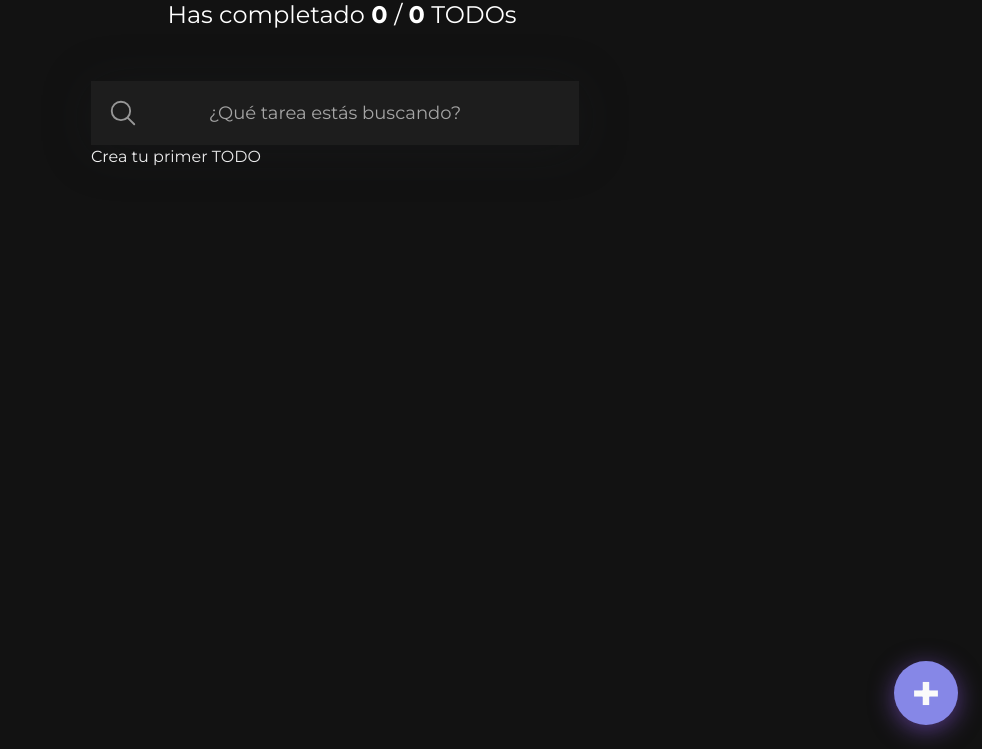
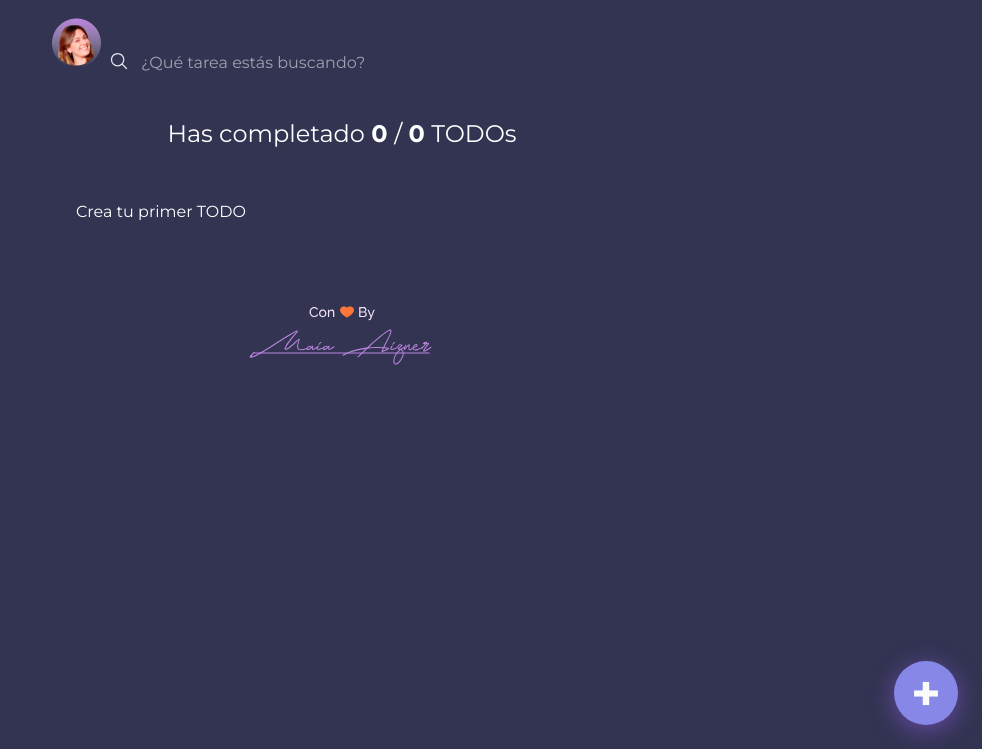
Before and after one commit to maizner/TodoCheck, a React app: page / in a window 1280 px wide. Shown: the part 51-800 px from the top of the page, without its empty margins (298-1280 px from the left). Built offline with nearby package versions, Linux system fonts and the light colour scheme.

Commit message:
comenzando con estilos tailwind segun el diseño figma

```diff
--- a/src/App/App.css
+++ b/src/App/App.css
@@ -1,19 +1,16 @@
-
-
-
 body {
   margin: 0;
   font-family:'Montserrat', 'Arial', sans-serif;
   -webkit-font-smoothing: antialiased;
   -moz-osx-font-smoothing: grayscale;
-  background-color: #121212;
+  background-color: #323452;
   color: #ffffff;
 
 }
 body #root{
-  max-width: 550px;
-  display:block;
-  margin:0 auto;
+  display: flex;
+  flex-direction: column;
+  align-items: center;
 }
 
 code {
--- a/src/App/AppUI.js
+++ b/src/App/AppUI.js
@@ -1,6 +1,7 @@
 import React from 'react';
+import logo from './logo.svg';
+import signature from './signature.svg';
 import { TodoCounter } from '../TodoCounter/TodoCounter';
-import { TodoSearch } from '../TodoSearch/TodoSearch';
 import { TodoList } from '../TodoList/TodoList';
 import { TodoItem } from '../TodoItem/TodoItem';
 import { TodoCreateButton } from '../TodoCreateButton/TodoCreateButton';
@@ -10,6 +11,7 @@ import { TodosInitState } from '../TodosInitState/TodosInitState';
 import { TodosEmptyState } from '../TodosEmptyState/TodosEmptyState';
 import { Modal } from '../Modal/Modal';
 import { TodoForm } from '../TodoForm/TodoForm';
+import { TodoNav } from '../TodoNav/TodoNav';
 import { TodoContext } from '../TodoContext/TodoContext';
 
 // Aprendemos a consumer de dos formas el contexto. Esta es con TodoContext.Consumer
@@ -26,8 +28,12 @@ function AppUI() {
 
     return (
         <>
+            <div className='w-full flex flex-row content-center justify-center py-6 px-8'>
+                <img src={logo} className="" alt="logo" />
+            </div>
+            <div className='flex flex-col content-center justify-center max-w-[580px] w-full'>
+                <TodoNav />
                 <TodoCounter />
-            <TodoSearch />
 
                 <TodoList>
                     {loading &&
@@ -63,6 +69,12 @@ function AppUI() {
                         <TodoForm />
                     </Modal>
                 )}
+            </div>
+            <div className='w-full flex flex-row content-center justify-center py-6 px-8'>
+                <a href="#">
+                <img src={signature} className="" alt="contact me" />
+                </a>
+            </div>
         </>
     );
 }
--- /dev/null
+++ b/src/Avatar/Avatar.js
@@ -0,0 +1,21 @@
+import React from "react";
+import avatar1x from './avatar@1x.png';
+import avatar2x from './avatar@2x.png';
+import avatar3x from './avatar@3x.png';
+
+
+
+function Avatar (){
+    return (
+
+        <img
+            src={avatar1x}
+            srcSet={`${avatar1x} 1x, ${avatar2x} 2x, ${avatar3x} 3x`}
+            sizes="(max-width: 600px) 100vw, 50vw"
+            className="" alt="Maia Aizner"
+        />
+
+    );
+}
+
+export{ Avatar };
--- /dev/null
+++ b/src/TodoNav/TodoNav.js
@@ -0,0 +1,15 @@
+import React from "react";
+import { Avatar } from "../Avatar/Avatar";
+import { TodoSearch } from "../TodoSearch/TodoSearch";
+
+function TodoNav() {
+
+    return(
+        <div className="flex flex-row items-center justify-between w-full h-full ">
+            <Avatar />
+            <TodoSearch />
+        </div>
+    );
+}
+
+export { TodoNav };
--- a/src/TodoSearch/TodoSearch.css
+++ b/src/TodoSearch/TodoSearch.css
@@ -4,7 +4,7 @@
   max-width: 550px;
   margin: 0 24px;
   height: 64px;
-  background: #1D1D1D;
+  /* background: #1D1D1D; */
   border-radius: 4px;
   width: calc(100% - 62px);
   box-shadow: 0px 5px 50px rgba(32, 35, 41, 0.25);
--- a/src/TodoSearch/TodoSearch.js
+++ b/src/TodoSearch/TodoSearch.js
@@ -1,6 +1,6 @@
 import React from 'react';
-import './TodoSearch.css';
 import { IoSearchOutline } from "react-icons/io5";
+
 import { TodoContext } from '../TodoContext/TodoContext';
 
 function TodoSearch() {
@@ -10,12 +10,12 @@ function TodoSearch() {
   } = React.useContext(TodoContext);
 
   return (
-    <div className="TodoSearchContainer">
-      <IoSearchOutline className="Icon Icon-search " />
+    <div className=" flex flex-row justify-between bg-td-secondary-2 w-full h-full rounded-md relative min-h-[43]">
+      <IoSearchOutline className="flex p-2 text-gray-200 absolute top-0 left-0 bottom-0 z-10 w-9 h-9" />
 
       <input
+            className="flex bg-transparent border-none w-full  p-2 pl-10 absolute left-0 max-w-[400px] "
             placeholder="¿Qué tarea estás buscando?"
-            className="TodoSearch"
             value={searchTerm}
             onChange={(event) => {
             console.log("El usuario escribió: " + event.target.value);
--- a/tailwind.config.js
+++ b/tailwind.config.js
@@ -6,7 +6,17 @@ module.exports = {
   theme: {
     extend: {
       colors: {
-        'custom-dark': '#1C1C1C', // Ajusta el código hexadecimal según tus necesidades
+
+        'td-primary-0':'#BA83DE',
+        'td-primary-1': '#ADB0D7',
+        'td-primary-2': '#E3CFE6',
+        'td-primary-emphasis':'#DE83B0',
+        'td-secondary-0':'#323452',
+        'td-secondary-1':'#353757',
+        'td-secondary-2':'#42445F',
+        'td-secondary-emphasis':'#4B4D6E',
+
+        'custom-dark': '#1C1C1C',
       },
     },
   },
```
Also changed, not shown: src/TodoCounter/TodoCounter.js (+0 -8 lines), src/App/logo.svg (added), src/App/signature.svg (added), src/Avatar/avatar.png (added), src/Avatar/avatar@1x.png (added), src/Avatar/avatar@2x.png (added), src/Avatar/avatar@3x.png (added). Lines whose indentation alone changed are shown as unchanged.
